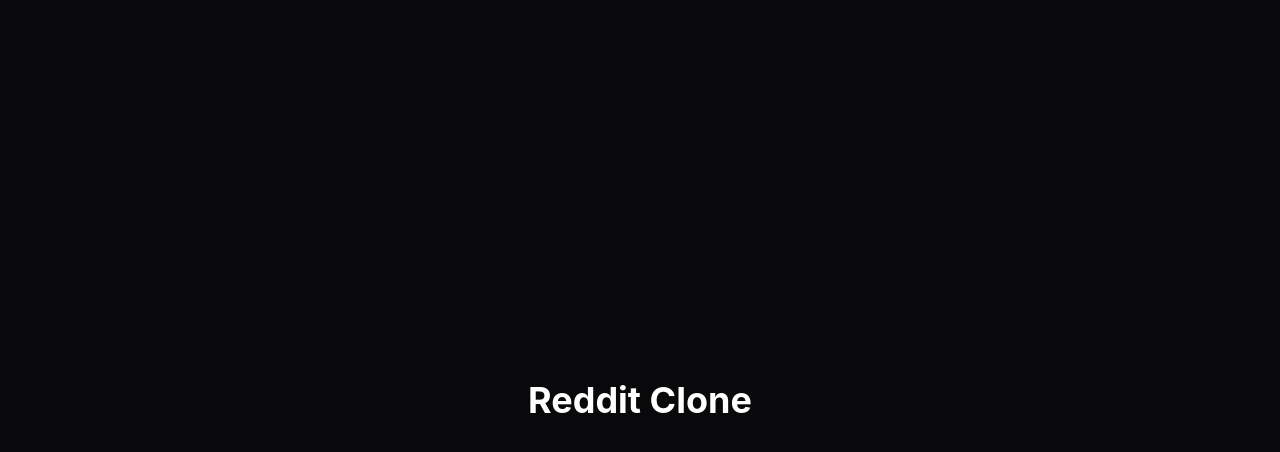
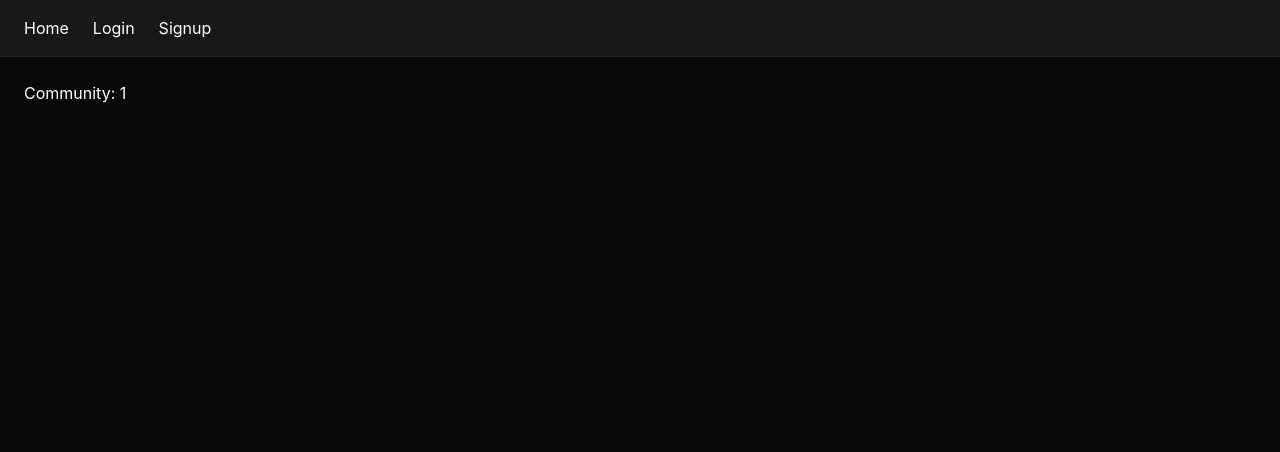
Before and after one commit to dhawalsarode/reddit-clone, a React (Vite) app in the folder client/: page /r/1 in a window 1280 px wide. Shown: the top 452 px of the page. Built offline with nearby package versions, Linux system fonts and the light colour scheme.

Commit message:
Setup routing and application layout

```diff
--- a/client/package.json
+++ b/client/package.json
@@ -13,6 +13,7 @@
     "@tailwindcss/vite": "^4.3.0",
     "react": "^19.2.6",
     "react-dom": "^19.2.6",
+    "react-router-dom": "^7.15.1",
     "tailwindcss": "^4.3.0"
   },
   "devDependencies": {
--- a/client/src/App.jsx
+++ b/client/src/App.jsx
@@ -1,13 +1,30 @@
-import { useState } from 'react'
-import './App.css'
+import { BrowserRouter, Routes, Route } from "react-router-dom";
+
+import Navbar from "./components/Navbar";
+
+import Home from "./pages/Home";
+import Login from "./pages/Login";
+import Signup from "./pages/Signup";
+import Community from "./pages/Community";
+import PostDetails from "./pages/PostDetails";
 
 function App() {
   return (
-    <div className="min-h-screen bg-zinc-950 text-white flex items-center justify-center">
-      <h1 className="text-4xl font-bold">
-        Reddit Clone
-      </h1>
-    </div>
+    <BrowserRouter>
+      <div className="min-h-screen bg-zinc-950 text-white">
+        <Navbar />
+
+        <div className="p-6">
+          <Routes>
+            <Route path="/" element={<Home />} />
+            <Route path="/login" element={<Login />} />
+            <Route path="/signup" element={<Signup />} />
+            <Route path="/r/:communityName" element={<Community />} />
+            <Route path="/post/:postId" element={<PostDetails />} />
+          </Routes>
+        </div>
+      </div>
+    </BrowserRouter>
   );
 }
 
--- /dev/null
+++ b/client/src/components/Navbar.jsx
@@ -0,0 +1,13 @@
+import { Link } from "react-router-dom";
+
+function Navbar() {
+  return (
+    <nav className="bg-zinc-900 border-b border-zinc-800 px-6 py-4 flex gap-6">
+      <Link to="/">Home</Link>
+      <Link to="/login">Login</Link>
+      <Link to="/signup">Signup</Link>
+    </nav>
+  );
+}
+
+export default Navbar;
--- /dev/null
+++ b/client/src/pages/Community.jsx
@@ -0,0 +1,9 @@
+import { useParams } from "react-router-dom";
+
+function Community() {
+  const { communityName } = useParams();
+
+  return <div>Community: {communityName}</div>;
+}
+
+export default Community;
--- /dev/null
+++ b/client/src/pages/Home.jsx
@@ -0,0 +1,5 @@
+function Home() {
+  return <div>Home Page</div>;
+}
+
+export default Home;
--- /dev/null
+++ b/client/src/pages/Login.jsx
@@ -0,0 +1,5 @@
+function Login() {
+  return <div>Login Page</div>;
+}
+
+export default Login;
--- /dev/null
+++ b/client/src/pages/PostDetails.jsx
@@ -0,0 +1,9 @@
+import { useParams } from "react-router-dom";
+
+function PostDetails() {
+  const { postId } = useParams();
+
+  return <div>Post ID: {postId}</div>;
+}
+
+export default PostDetails;
--- /dev/null
+++ b/client/src/pages/Signup.jsx
@@ -0,0 +1,5 @@
+function Signup() {
+  return <div>Signup Page</div>;
+}
+
+export default Signup;
```
Also changed, not shown: 1 other file (tests, documents, lock files or other folders).
